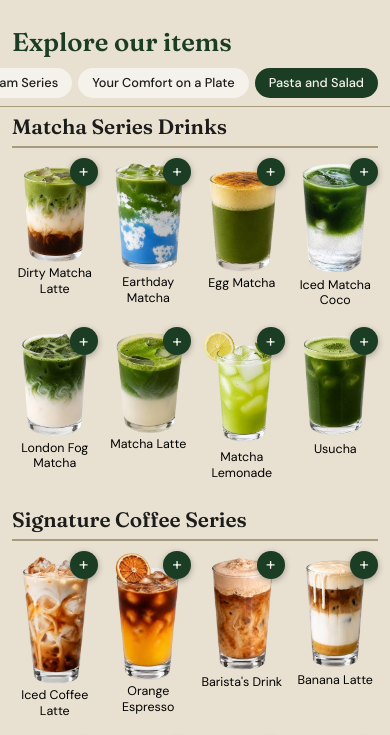
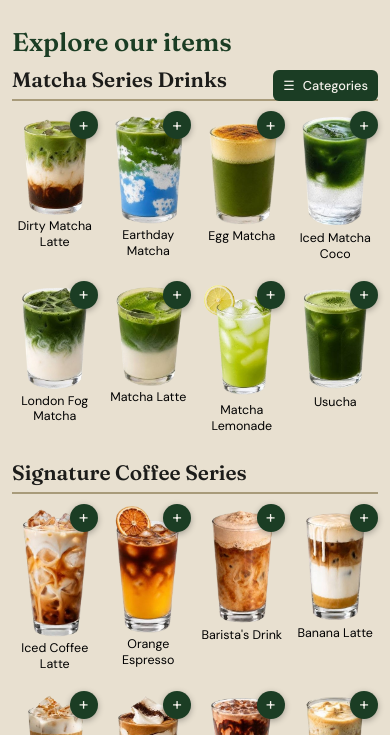
Before and after one commit to adAstra144/the-matcha-house, a website built with Vite: page sections/menu.html in a window 390 px wide. Shown: the part 60-795 px from the top of the page. Built offline with nearby package versions, Linux system fonts and the light colour scheme.

Commit message:
ui(menu): removed chip category picker on small screens
- Used the tablet drawer for small screens instead

```diff
--- a/src/menu.css
+++ b/src/menu.css
@@ -381,7 +381,8 @@ main {
     }
 }
 
-/* ---------- Mobile: horizontal category chips ---------- */
+/* ---------- Mobile ---------- */
+/* Phones reuse the tablet drawer + "Categories" button (see the 1023px block) */
 @media (max-width: 640px) {
     .menu {
         padding: 10px 0;
@@ -392,82 +393,12 @@ main {
     }
 
     .menu-layout {
-        display: flex;
-        flex-direction: column;
         padding: 0 16px 24px;
-        gap: 0;
-    }
-
-    .menu-content h2:first-of-type {
-        padding-right: 0;
     }
 
     .menu-content h2 {
-        /* Header + chip bar */
-        scroll-margin-top: 140px;
         margin-top: 8px;
         font-size: clamp(1.5rem, 5vw, 2rem);
-    }
-
-
-    .sidebar-toggle,
-    .sidebar-backdrop {
-        display: none;
-    }
-
-    .menu-sidebar {
-        /* Reset the desktop flex-basis: in a column it would become a 220px height */
-        flex: 0 0 auto;
-
-        position: sticky;
-        top: 70px;
-        z-index: 30;
-
-        /* Full-bleed bar so chips scroll to the screen edge */
-        align-self: stretch;
-        width: auto;
-        max-width: none;
-        height: auto;
-        margin-inline: -16px;
-
-        transform: none;
-        visibility: visible;
-        transition: none;
-        overflow: visible;
-
-        border-right: none;
-        border-bottom: 1px solid var(--bamboo);
-        padding: 0.75rem 0;
-        background: var(--bg-soft);
-    }
-
-    .sidebar-list {
-        flex-direction: row;
-        flex-wrap: nowrap;
-        overflow-x: auto;
-        gap: 8px;
-        padding: 0 16px;
-        -webkit-overflow-scrolling: touch;
-        scrollbar-width: none;
-    }
-
-    .sidebar-list::-webkit-scrollbar {
-        display: none;
-    }
-
-    .sidebar-link {
-        flex: 0 0 auto;
-        white-space: nowrap;
-        padding: 8px 16px;
-        font-size: 0.85rem;
-        border-radius: 999px;
-        background: var(--bg-warm);
-    }
-
-    .sidebar-link:hover,
-    .sidebar-link.active {
-        background: var(--primary);
-        color: var(--bg-warm);
     }
 
     /* Even grid instead of centered flex wrap: 3 columns, 2 on very narrow phones */
@@ -649,25 +580,17 @@ main {
         padding: 0 12px 16px;
     }
 
-    /* Category chips: slimmer bar (keep margin/padding in step with .menu-layout) */
-    .menu-sidebar {
-        margin-inline: -12px;
-        padding: 0.5rem 0;
-    }
-
-    .sidebar-list {
-        gap: 6px;
-        padding: 0 12px;
-    }
-
-    .sidebar-link {
-        padding: 6px 14px;
+    /* Smaller "Categories" button; keep the first heading clear of it */
+    .sidebar-toggle {
+        padding: 6px 10px;
         font-size: 0.8rem;
     }
 
-    /* Header (70px) + chip bar (~47px) + a little slack */
+    .menu-content h2:first-of-type {
+        padding-right: 7rem;
+    }
+
     .menu-content h2 {
-        scroll-margin-top: 124px;
         margin-top: 4px;
         margin-bottom: 0.25rem;
         padding-bottom: 0.25rem;
--- a/src/menu.js
+++ b/src/menu.js
@@ -277,7 +277,6 @@ const sidebar = document.querySelector('.menu-sidebar')
 const toggleBtn = document.querySelector('.sidebar-toggle')
 const backdrop = document.querySelector('.sidebar-backdrop')
 const drawerQuery = window.matchMedia('(max-width: 1023px)')
-const chipsQuery = window.matchMedia('(max-width: 640px)')
 
 function setDrawer(open) {
     sidebar.classList.toggle('open', open)
@@ -325,11 +324,6 @@ function updateActive() {
         link.classList.toggle('active', isActive)
         if (isActive) link.setAttribute('aria-current', 'location')
         else link.removeAttribute('aria-current')
-
-        // Keep the active chip visible in the horizontal mobile bar
-        if (isActive && chipsQuery.matches) {
-            link.scrollIntoView({ inline: 'center', block: 'nearest' })
-        }
     }
 }
 
```
